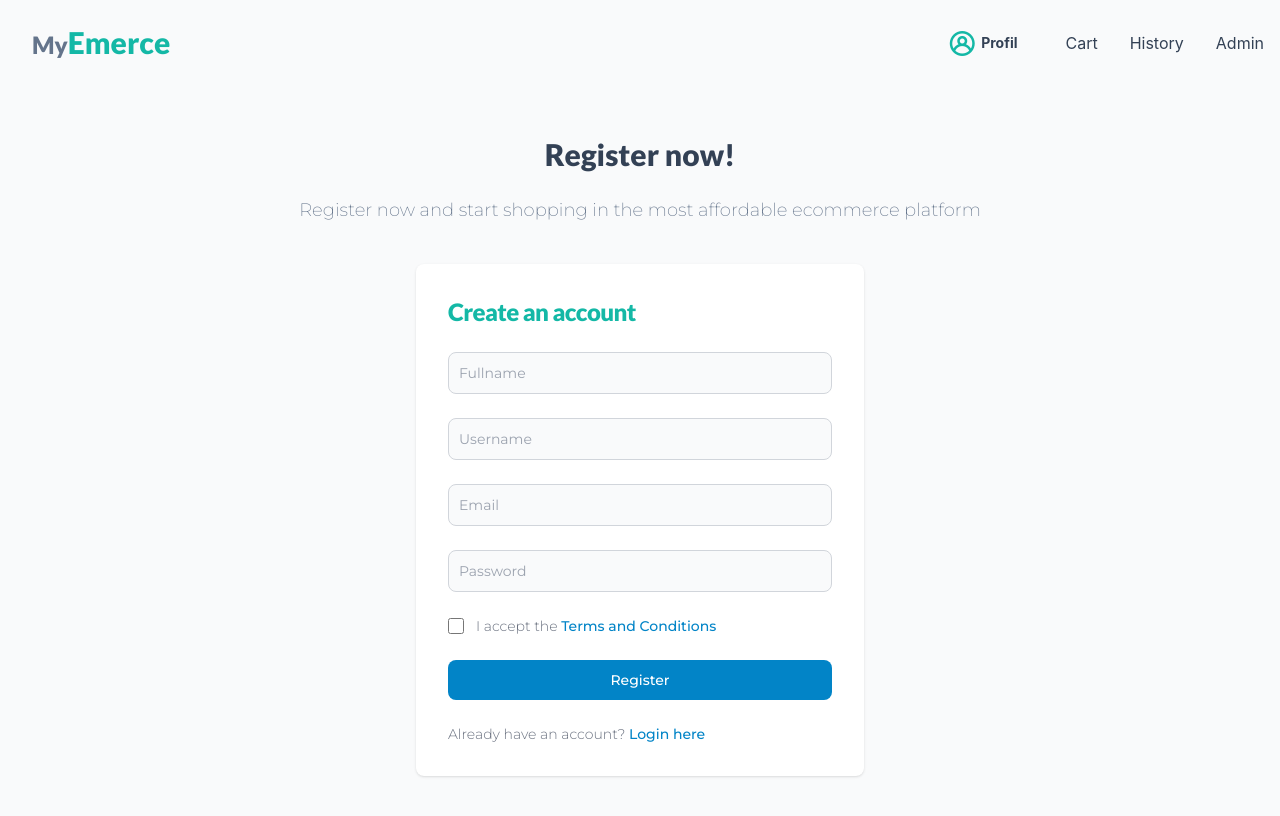
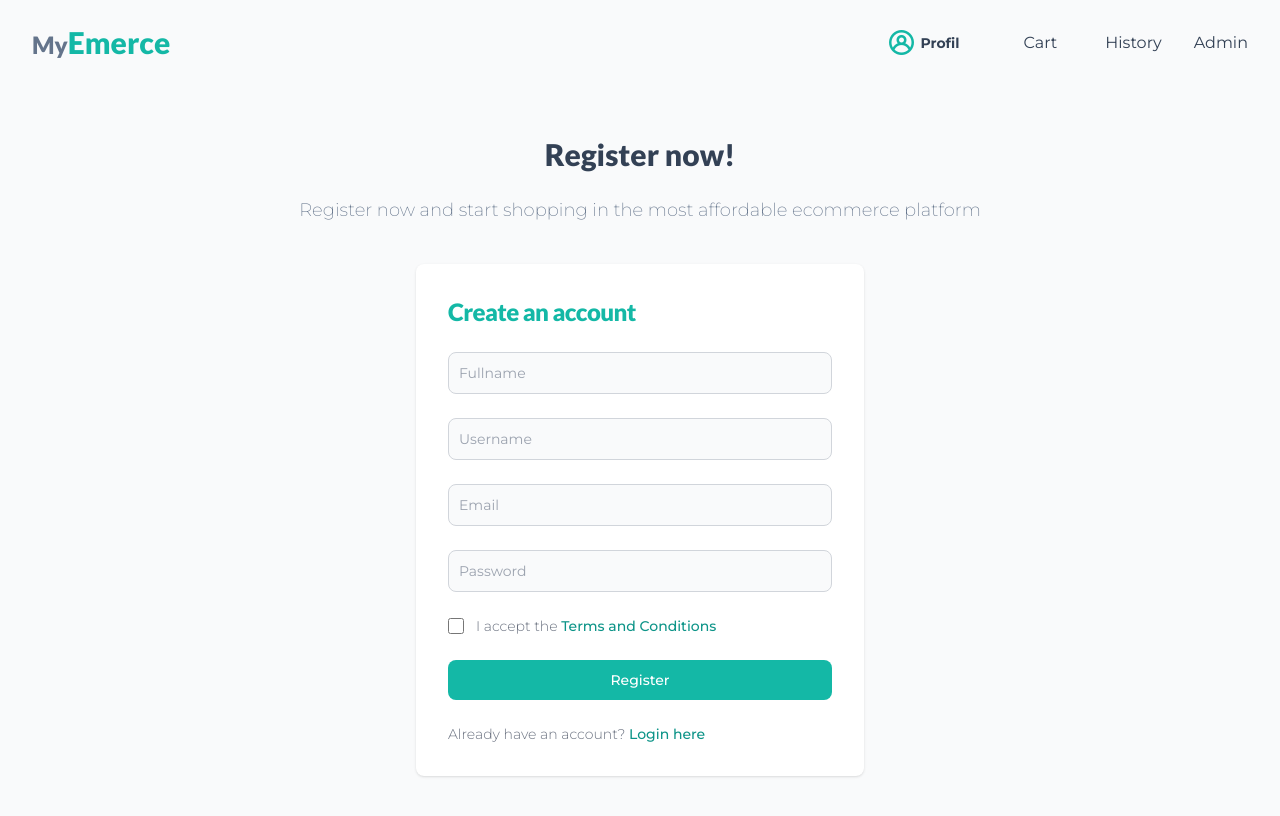
Before and after one commit to VirgiawanLR/ecommerce-FE, a React (Create React App) app: page /register in a window 1280 px wide. Shown: the top 816 px of the page. Built offline with nearby package versions, Linux system fonts and the light colour scheme; data requests are answered from the project's data file.

Commit message:
modify: register-button color, a tag link color

```diff
--- a/src/components/MyNavbar.jsx
+++ b/src/components/MyNavbar.jsx
@@ -1,9 +1,10 @@
 import React, { useState } from "react";
 //
-import { Link } from "react-router-dom";
+import { Link, useNavigate } from "react-router-dom";
 
 function MyNavbar() {
   const [hamburgerClicked, setHamburgerClicked] = useState(false);
+  const navigate = useNavigate();
 
   const hamButton = () => {
     setHamburgerClicked(!hamburgerClicked);
@@ -25,7 +26,7 @@ function MyNavbar() {
   items-center z-10 transition duration-300"
     >
       <div className="container">
-        <div className="flex items-center justify-between relative">
+        <div className="flex items-center justify-between relative secondary-font">
           <div className="px-8">
             <a
               href="#"
@@ -80,11 +81,11 @@ function MyNavbar() {
                   : "hidden md:static md:block md:bg-transparent"
               }
             >
-              <ul className="block text-dark md:flex">
+              <ul className="block text-dark md:flex lg:mr-4">
                 <li className="group">
                   <button
                     className="no-underline text-base py-2 mx-8 group-hover:text-primary
-                  lg:mx-4"
+                  lg:mx-8"
                   >
                     Cart
                   </button>
--- a/src/components/form-component/CustomCheckbox.jsx
+++ b/src/components/form-component/CustomCheckbox.jsx
@@ -11,9 +11,9 @@ function CustomCheckbox({ ...props }) {
             {...field}
             {...props}
             className="w-4 h-4 border border-gray-300 rounded
-          bg-gray-50 focus:ring-3 focus:ring-sky-300
+          bg-gray-50 focus:ring-3 focus:ring-teal-300
           dark:bg-gray-700 dark:border-gray-600
-          dark:focus:ring-sky-600 dark:ring-offset-gray-800"
+          dark:focus:ring-teal-600 dark:ring-offset-gray-800"
           />
         </div>
         <div className="ml-3 text-sm">
@@ -23,8 +23,8 @@ function CustomCheckbox({ ...props }) {
           >
             I accept the{" "}
             <a
-              className="font-medium text-sky-600 hover:underline
-                      dark:text-sky-500"
+              className="font-medium text-teal-600 hover:underline
+                      dark:text-teal-500"
               href="#terms"
             >
               Terms and Conditions
--- a/src/components/form-component/RegisterButton.jsx
+++ b/src/components/form-component/RegisterButton.jsx
@@ -4,10 +4,10 @@ function RegisterButton(props) {
   return (
     <button
       type="submit"
-      className="w-full text-white bg-sky-600 hover:bg-sky-700
-      focus:ring-4 focus:outline-none focus:ring-sky-300 font-medium
-      rounded-lg text-sm px-5 py-2.5 text-center dark:bg-sky-600
-    dark:hover:bg-sky-700 dark:focus:ring-sky-800"
+      className="w-full text-white bg-teal-500 hover:bg-teal-700
+      focus:ring-4 focus:outline-none focus:ring-teal-300 font-medium
+      rounded-lg text-sm px-5 py-2.5 text-center dark:bg-teal-600
+    dark:hover:bg-teal-700 dark:focus:ring-teal-800"
     >
       {props.text}
     </button>
--- a/src/pages/auth/Register.jsx
+++ b/src/pages/auth/Register.jsx
@@ -6,9 +6,11 @@ import CustomCheckbox from "../../components/form-component/CustomCheckbox";
 import { postUserData } from "../../features/users/userSlice";
 import { useDispatch } from "react-redux";
 import RegisterButton from "../../components/form-component/RegisterButton";
+import { useNavigate } from "react-router-dom";
 
 function Register() {
   const dispatch = useDispatch();
+  const navigate = useNavigate();
 
   const loginSchema = Yup.object().shape({
     fullname: Yup.string().required("Must not blank"),
@@ -41,7 +43,7 @@ function Register() {
   };
 
   return (
-    <section className="bg-gray-50 dark:bg-gray-900 py-16 secondary-font">
+    <section className="bg-gray-50 dark:bg-gray-900 py-16 px-8 secondary-font">
       <div
         className="flex flex-col items-center text-center justify-center px-6
       py-8 mx-auto"
@@ -123,13 +125,13 @@ function Register() {
             <div className="space-y-4 md:space-y-6" action="#">
               <p className="text-sm font-light text-gray-500 dark:text-gray-400">
                 Already have an account?{" "}
-                <a
-                  href="#terms"
-                  className="font-medium text-sky-600 hover:underline
-                  dark:text-sky-500"
+                <button
+                  onClick={() => navigate("/login")}
+                  className="font-medium text-teal-600 hover:underline
+                  dark:text-teal-500"
                 >
                   Login here
-                </a>
+                </button>
               </p>
             </div>
           </div>
```
